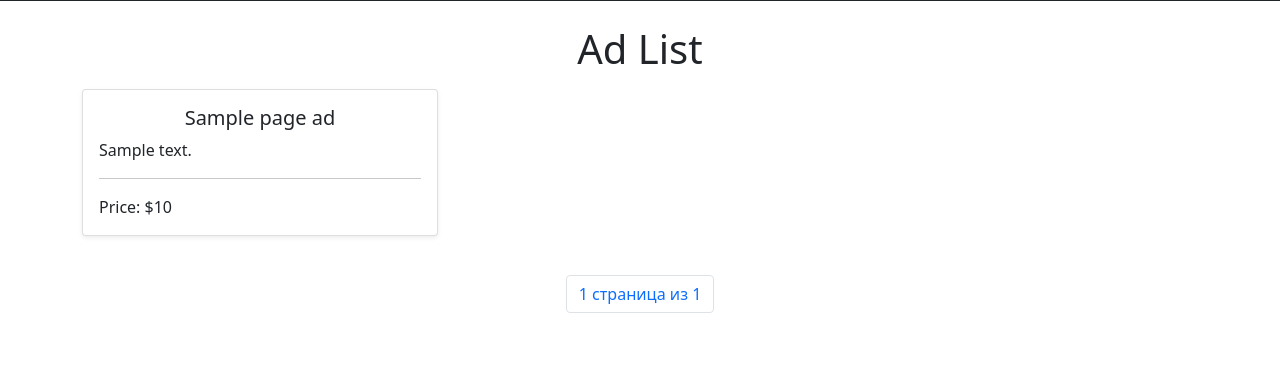
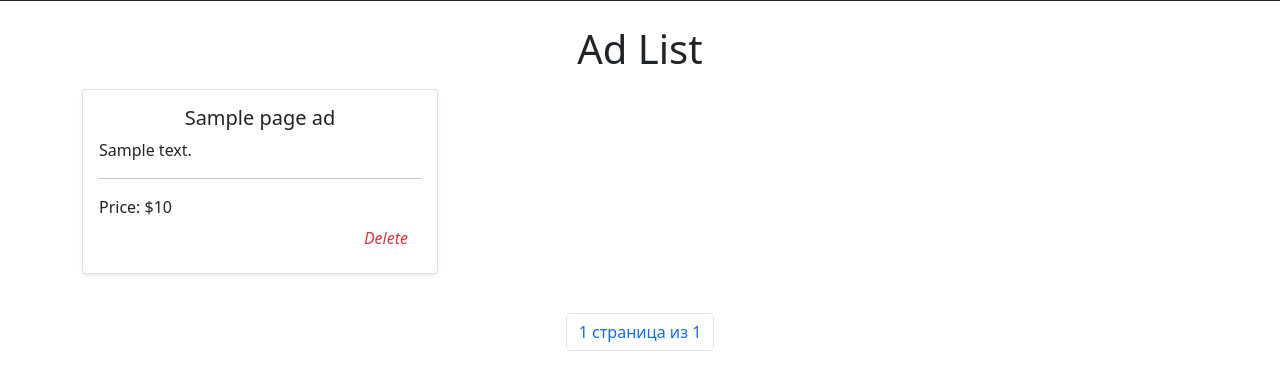
Before and after one commit to Dimash357/Django_main, a Django app: template django-olx_and_exercises/templates/ads/ad_list.html in a window 1280 px wide. Shown: the part 70-460 px from the top of the page. Run offline with Django 4.2, Linux system fonts and the light colour scheme; the template is opened without the code that fills it: most values are stand-ins (such as "Sample title", 1, 10 or a date in 2020); some libraries are stand-ins or nearby versions.

Commit message:
Update ad_list.html

```diff
--- a/django-olx_and_exercises/templates/ads/ad_list.html
+++ b/django-olx_and_exercises/templates/ads/ad_list.html
@@ -49,6 +49,11 @@
                 <span class="price">Price: ${{ ad.price }}</span>
 {#                <a href="{% url 'ad_detail' ad.id %}" class="btn btn-sm btn-outline-secondary">View</a>#}
               </div>
+                <div align="right">
+                <small class="text-muted">
+                        <a href="{% url 'ad_delete' ad.id %}" class="text-decoration-none btn"><i class="fa-solid fa-trash-can text-danger">Delete</i></a>
+                    </small>
+                    </div>
             </div>
           </div>
         </div>
```
